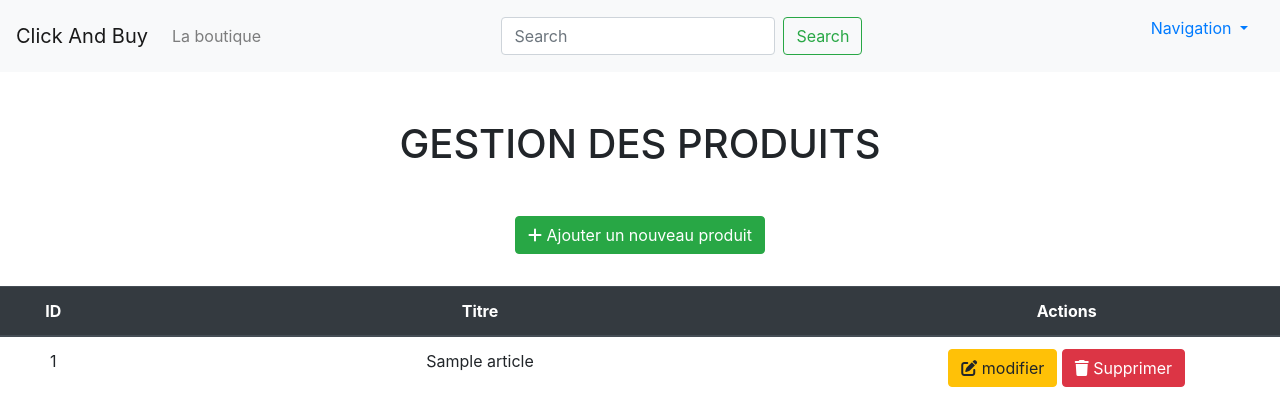
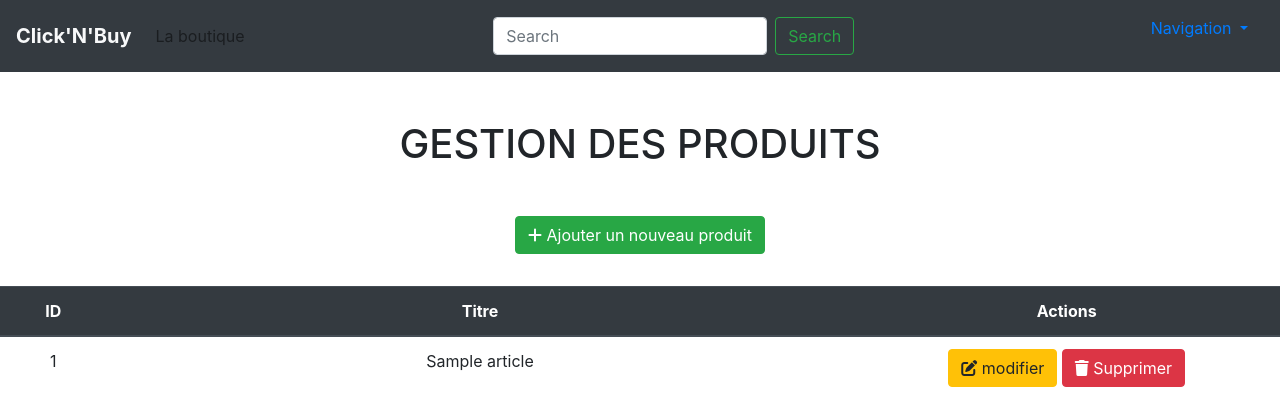
Before and after one commit to benaor/Ecommerce-symfony, a Symfony app: template templates/admin/tdb.html.twig in a window 1280 px wide. Shown: the top 420 px of the page. Run offline with Twig, Linux system fonts and the light colour scheme; the template is opened without the code that fills it: most values are stand-ins (such as "Sample title", 1, 10 or a date in 2020); some libraries are stand-ins or nearby versions.

Commit message:
update title

```diff
--- a/templates/includes/navbar.html.twig
+++ b/templates/includes/navbar.html.twig
@@ -1,5 +1,5 @@
-<nav class="navbar navbar-expand-lg navbar-light bg-light">
-	<a class="navbar-brand" href="{{ path('home') }}">Click And Buy</a>
+<nav class="navbar navbar-expand-lg navbar-light bg-dark">
+	<a class="navbar-brand text-light font-weight-bold" href="{{ path('home') }}">Click'N'Buy</a>
 	<button class="navbar-toggler" type="button" data-toggle="collapse" data-target="#navbarSupportedContent" aria-controls="navbarSupportedContent" aria-expanded="false" aria-label="Toggle navigation">
 		<span class="navbar-toggler-icon"></span>
 	</button>
```
